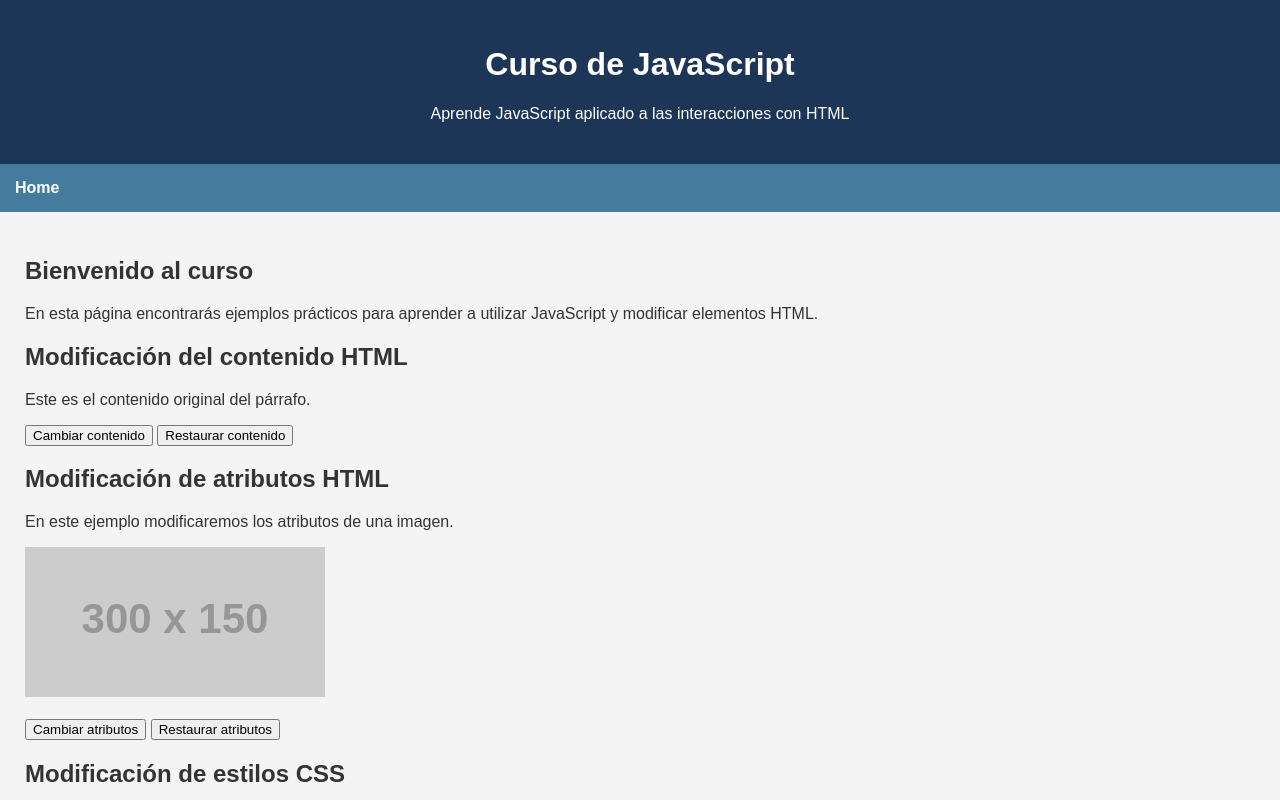
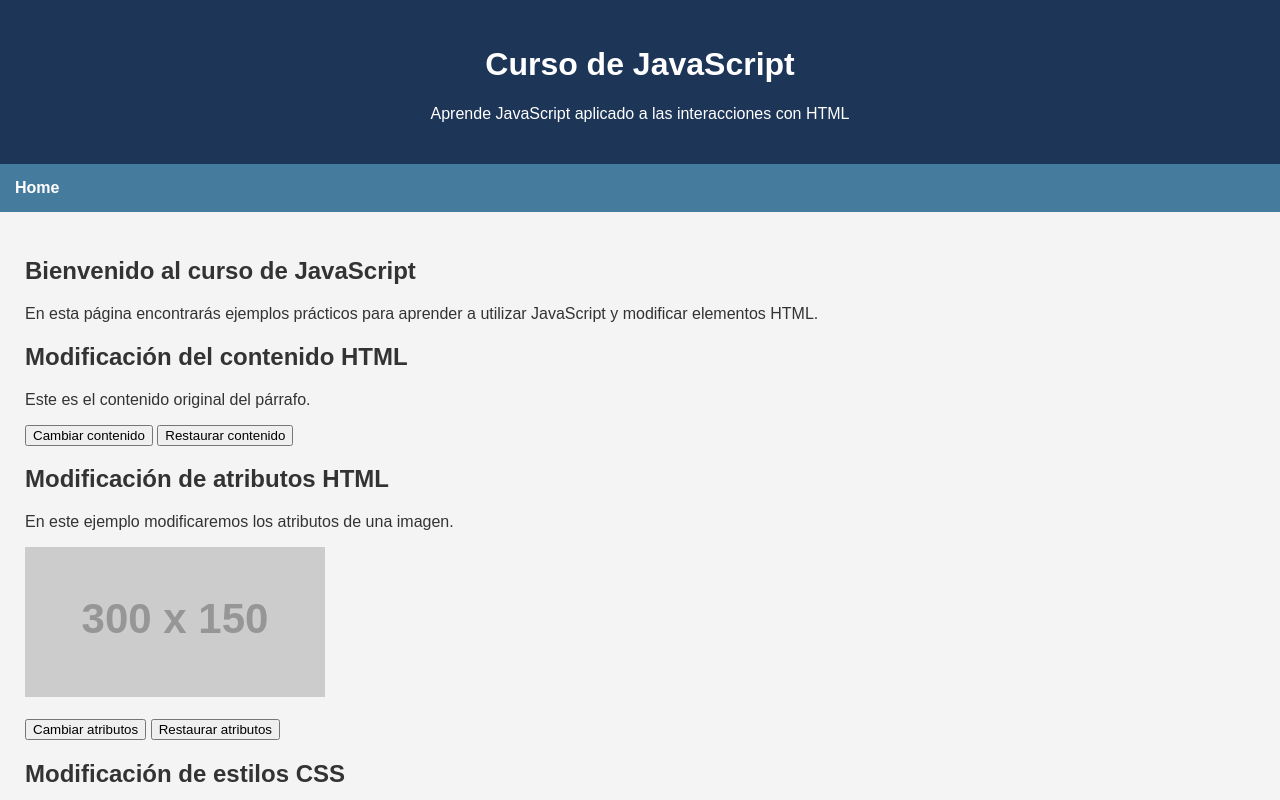
Before and after one commit to OPC-sys/curso-javascript-gitflow, a plain HTML site: page index.html in a window 1280 px wide. Shown: the top 800 px of the page. Drawn offline with Linux system fonts and the light colour scheme; placeholder pictures from the web are drawn by us.

Commit message:
fix(usuario-1): mejorar el texto de bienvenida

```diff
--- a/index.html
+++ b/index.html
@@ -19,7 +19,7 @@
     </nav>
 
     <main>
-        <h2>Bienvenido al curso</h2>
+        <h2>Bienvenido al curso de JavaScript</h2>
 
         <p>
             En esta página encontrarás ejemplos prácticos para aprender
```
